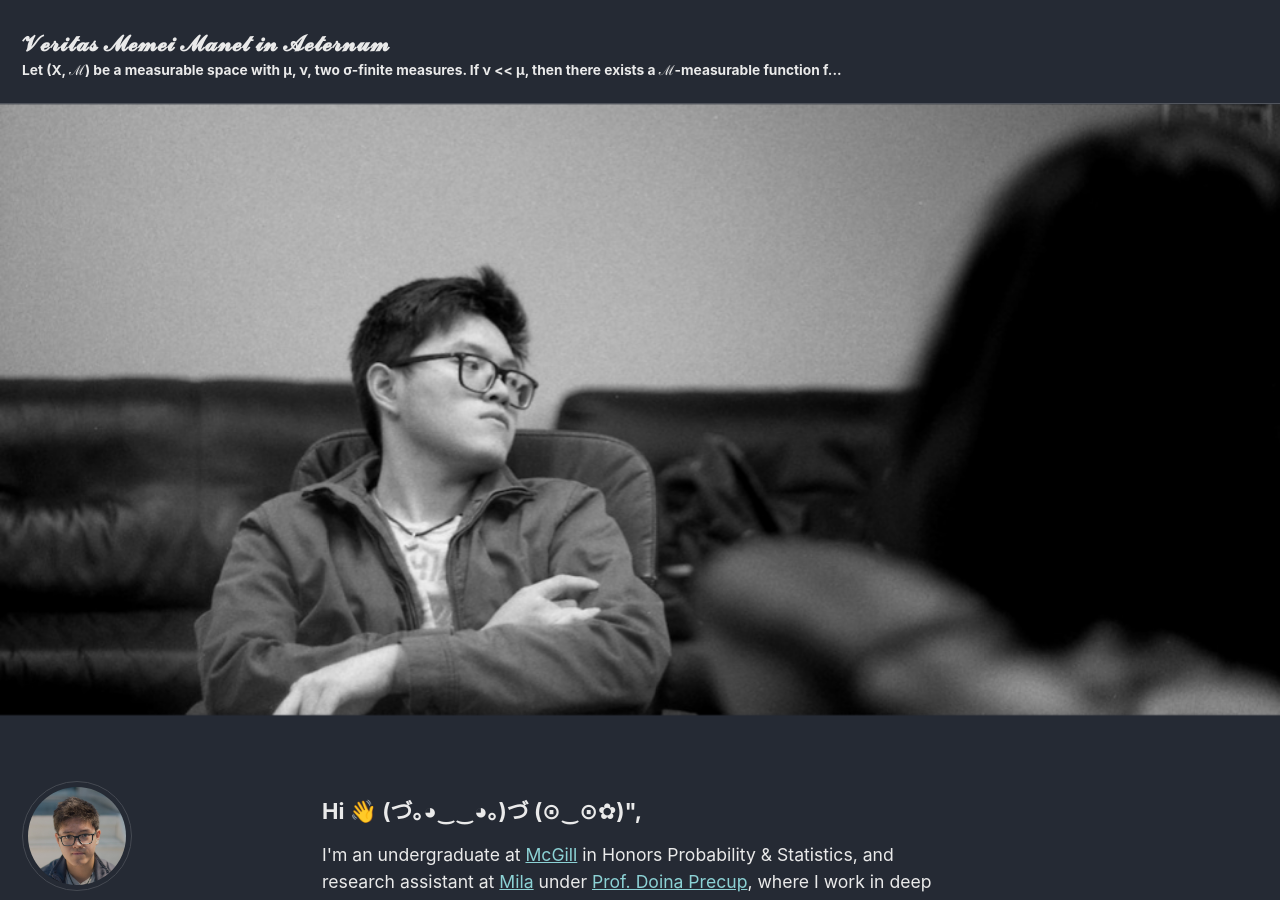
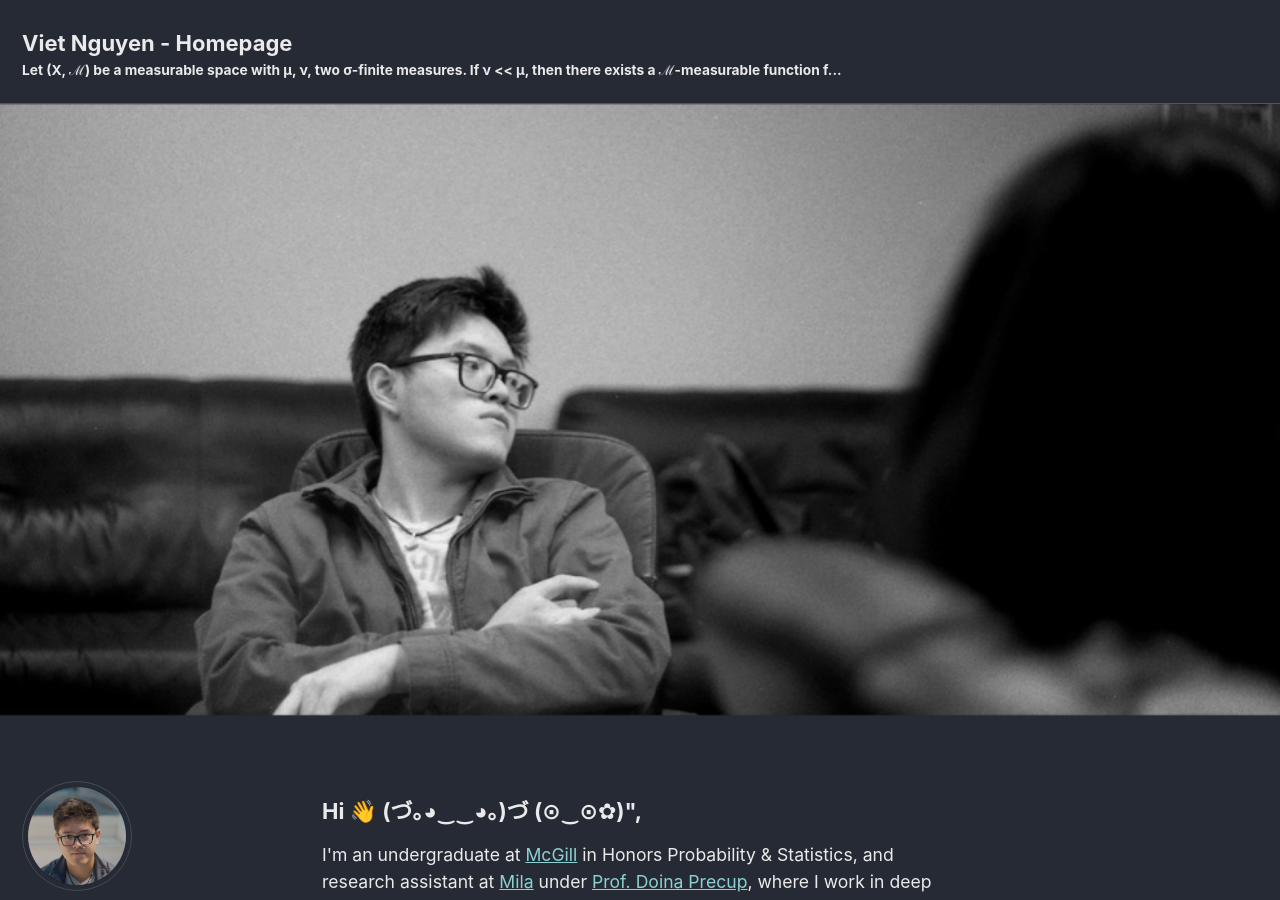
Before and after one commit to opent03/opent03.github.io, a Jekyll site: the page built from index.html, in a window 1280 px wide and 900 px high. Built offline with Jekyll 4.4.1, drawn with Linux system fonts in a browser that asks for light colours; cached includes are drawn as plain includes; the list of posts is cut into pages by our own code.

Commit message:
removed the memes

```diff
--- a/_config.yml
+++ b/_config.yml
@@ -26,7 +26,7 @@ baseurl                  : # the subpath of your site, e.g. "/blog"
 repository               : # GitHub username/repo-name e.g. "mmistakes/minimal-mistakes"
 teaser                   : # path of fallback teaser image, e.g. "/assets/images/500x300.png"
 logo                     : # path of logo image to display in the masthead, e.g. "/assets/images/88x88.png"
-masthead_title           : 𝓥𝓮𝓻𝓲𝓽𝓪𝓼 𝓜𝓮𝓶𝓮𝓲 𝓜𝓪𝓷𝓮𝓽 𝓲𝓷 𝓐𝓮𝓽𝓮𝓻𝓷𝓾𝓶 # overrides the website title displayed in the masthead, use " " for no title
+masthead_title           : # 𝓥𝓮𝓻𝓲𝓽𝓪𝓼 𝓜𝓮𝓶𝓮𝓲 𝓜𝓪𝓷𝓮𝓽 𝓲𝓷 𝓐𝓮𝓽𝓮𝓻𝓷𝓾𝓶 # overrides the website title displayed in the masthead, use " " for no title
 # breadcrumbs            : false # true, false (default)
 words_per_minute         : 200
 comments:
```
